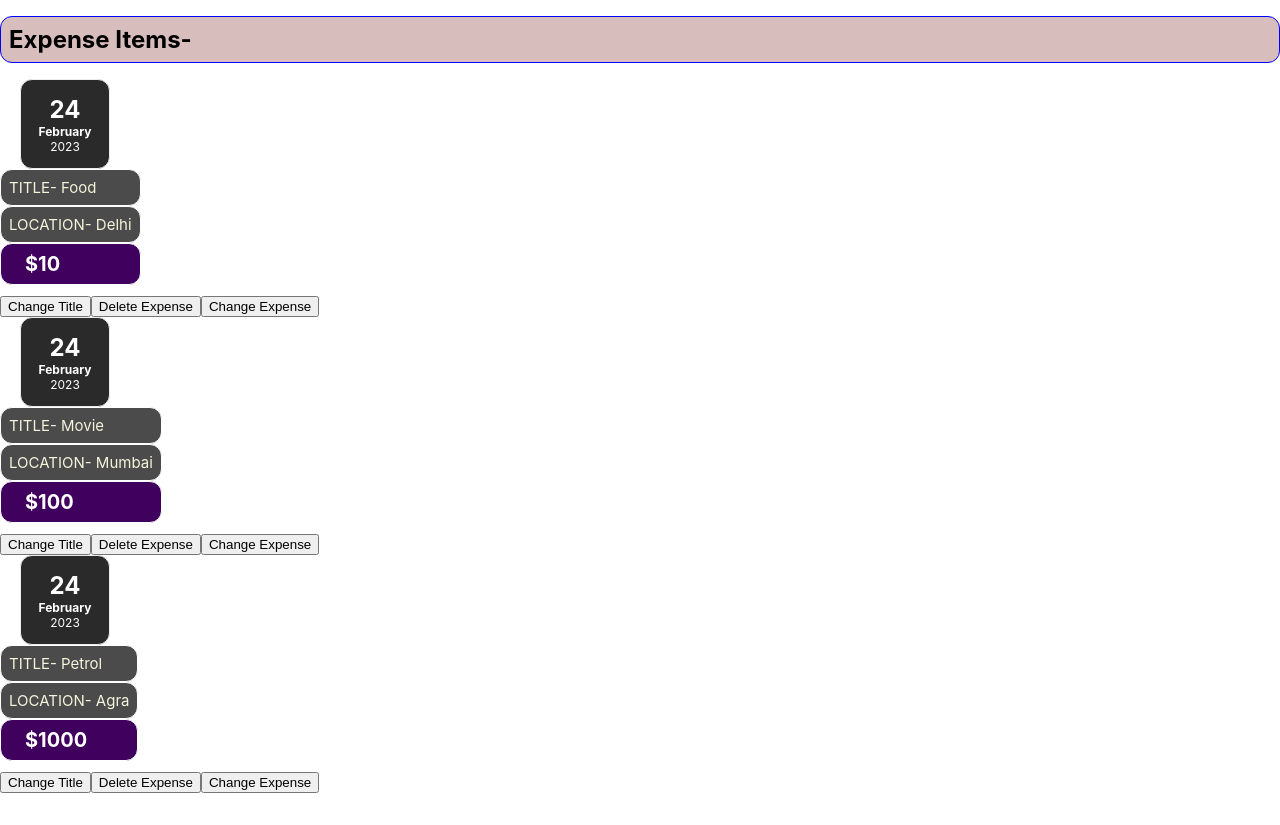
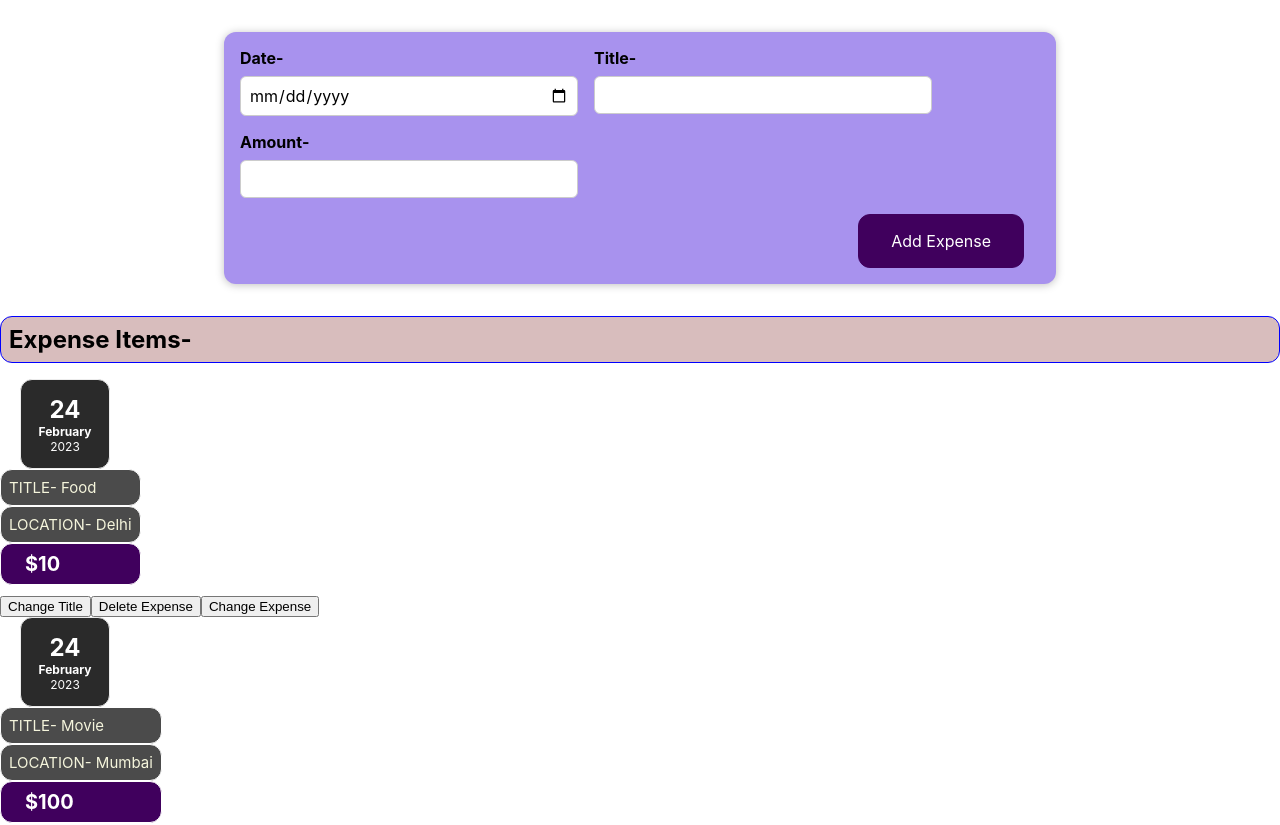
Before and after one commit to aknair95/React-expense-tracker, a React (Create React App) app: page / in a window 1280 px wide. Shown: the top 825 px of the page. Before the commit the page ends 800 px from the top, so only its background shows below. Built offline with nearby package versions, Linux system fonts and the light colour scheme.

Commit message:
new expense Form added & consoling input data

```diff
--- a/src/App.js
+++ b/src/App.js
@@ -1,6 +1,7 @@
 
 import ExpenseItem from "./components/Expense/ExpenseItem";
 import './components/Expense/ExpenseItem.css';
+import NewExpense from "./components/ExpenseForm/NewExpense";
 
 const App=() => {
   const expenses=[
@@ -27,6 +28,7 @@
   return (
     <div className="App">
       <header className="App-header">
+      <NewExpense/>
       <h2 className='expense-item h2'>Expense Items-</h2>
         <div>
           <ExpenseItem title={expenses[0].title} amount={expenses[0].amount} location={expenses[0].location} date={expenses[0].date}/>
--- /dev/null
+++ b/src/components/ExpenseForm/ExpenseForm.css
@@ -0,0 +1,27 @@
+
+.new-expense__controls {
+    display: flex;
+    flex-wrap: wrap;
+    gap: 1rem;
+    margin-bottom: 1rem;
+    text-align: left;
+  }
+
+  .new-expense__control label {
+    font-weight: bold;
+    margin-bottom: 0.5rem;
+    display: block;
+  }
+
+  .new-expense__control input {
+    font: inherit;
+    padding: 0.5rem;
+    border-radius: 6px;
+    border: 1px solid #ccc;
+    width: 20rem;
+    max-width: 100%;
+  }
+
+  .new-expense__actions {
+    text-align: right;
+  }
--- /dev/null
+++ b/src/components/ExpenseForm/ExpenseForm.js
@@ -0,0 +1,37 @@
+import "./ExpenseForm.css";
+
+let ExpenseForm=() =>{
+
+    let addExpense=(e) =>{
+        e.preventDefault();
+        console.log("Expense Added!!!");
+    }
+
+    let print= (e) =>{
+        console.log(e.target.value);
+    }
+
+    return(
+        <form>
+            <div className="new-expense__controls">
+                <div className="new-expense__control">
+                    <label>Date-</label>
+                    <input type="date" onChange={print}/>
+                </div>
+                <div className="new-expense__control">
+                    <label>Title-</label>
+                    <input type="text" onChange={print}/>
+                </div>
+                <div className="new-expense__control">
+                    <label>Amount-</label>
+                    <input type="number" onChange={print}/>
+                </div>
+            </div>
+            <div className="new-expense__actions">
+                <button type="submit" onClick={addExpense}>Add Expense</button>
+            </div>
+        </form>
+    )
+}
+
+export default ExpenseForm;
--- /dev/null
+++ b/src/components/ExpenseForm/NewExpense.css
@@ -0,0 +1,38 @@
+.new-expense {
+    background-color: #a892ee;
+    padding: 1rem;
+    margin: 2rem auto;
+    width: 50rem;
+    max-width: 95%;
+    border-radius: 12px;
+    text-align: center;
+    box-shadow: 0 1px 8px rgba(0, 0, 0, 0.25);
+  }
+
+  .new-expense button {
+    font: inherit;
+    cursor: pointer;
+    padding: 1rem 2rem;
+    border: 1px solid #40005d;
+    background-color: #40005d;
+    color: white;
+    border-radius: 12px;
+    margin-right: 1rem;
+  }
+
+  .new-expense button:hover,
+  .new-expense button:active {
+    background-color: #510674;
+    border-color: #510674;
+  }
+
+  .new-expense button.alternative {
+    color: #220131;
+    border-color: transparent;
+    background-color: transparent;
+  }
+
+  .new-expense button.alternative:hover,
+  .new-expense button.alternative:active {
+    background-color: #ddb3f8;
+  }
--- /dev/null
+++ b/src/components/ExpenseForm/NewExpense.js
@@ -0,0 +1,13 @@
+
+import "./NewExpense.css";
+import ExpenseForm from "./ExpenseForm";
+
+let NewExpense= () =>{
+    return(
+        <div className="new-expense">
+           <ExpenseForm/>
+        </div>
+       )
+}
+
+export default NewExpense;
```
